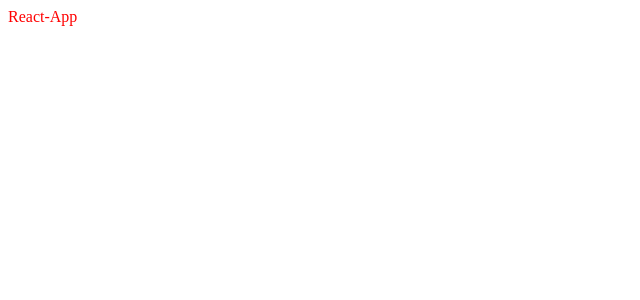
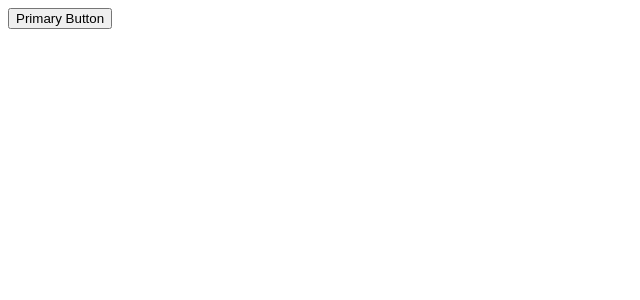
Before and after one commit to hieucaochi25598/react-webpack-config, a React app: page / in a window 1280 px wide. Shown: the top 300 px of the page, without its empty margins (0-640 px from the left). Built offline with nearby package versions, Linux system fonts and the light colour scheme.

Commit message:
change config

```diff
--- /dev/null
+++ b/src/components/Button/index.scss
@@ -0,0 +1,3 @@
+.btn {
+
+}
--- /dev/null
+++ b/src/components/Button/index.tsx
@@ -0,0 +1,22 @@
+import React, { ButtonHTMLAttributes } from 'react';
+
+type ButtonProps = {
+    children?: React.ReactNode;
+    className?: string;
+    variant?: 'primary' | 'secondary';
+} & ButtonHTMLAttributes<HTMLButtonElement>;
+
+const Button = ({
+    children,
+    className,
+    variant = 'primary',
+    ...rest
+}: ButtonProps) => {
+    return (
+        <button className={`btn btn--${variant} ${className}`} {...rest}>
+            {children}
+        </button>
+    );
+};
+
+export default Button;
--- a/src/index.tsx
+++ b/src/index.tsx
@@ -2,12 +2,17 @@ import { createRoot } from 'react-dom/client';
 import './index.css';
 
 import React from 'react';
+import Button from '~/components/Button';
 
 const container = document.getElementById('root');
 const root = createRoot(container);
 
 const App: React.FC = () => {
-    return <div className="app-title">React-App</div>;
+    return (
+        <div className="app-title">
+            <Button variant="primary">Primary Button</Button>
+        </div>
+    );
 };
 
 root.render(<App />);
--- a/tsconfig.json
+++ b/tsconfig.json
@@ -2,9 +2,9 @@
     "compilerOptions": {
         "baseUrl": ".",
         "paths": {
-            "~/components/*": ["src/components/*"],
-            "~/types/*": ["src/types/*"]
+            "~/*": ["src/*"]
         },
+        "moduleResolution": "node",
         "outDir": "./dist/",
         "noImplicitAny": true,
         "module": "es6",
@@ -14,5 +14,5 @@
         "sourceMap": true,
         "allowSyntheticDefaultImports": true
     },
-    "include": ["./src/**/*"]
+    "include": ["src"]
 }
--- a/webpack.local.js
+++ b/webpack.local.js
@@ -9,6 +9,9 @@ module.exports = {
     filename: "bundle.js",
   },
   resolve: {
+    alias: {
+    '~': path.resolve(__dirname, 'src')
+    },
     extensions: [".ts", ".tsx", ".js", ".json"],
   },
   module: {
```
